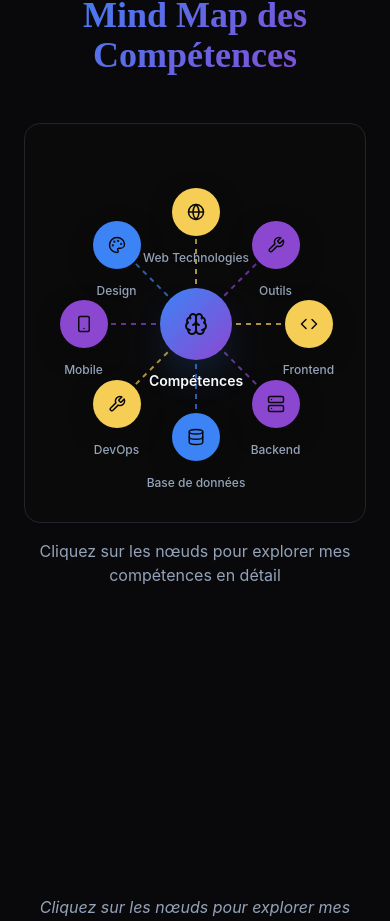
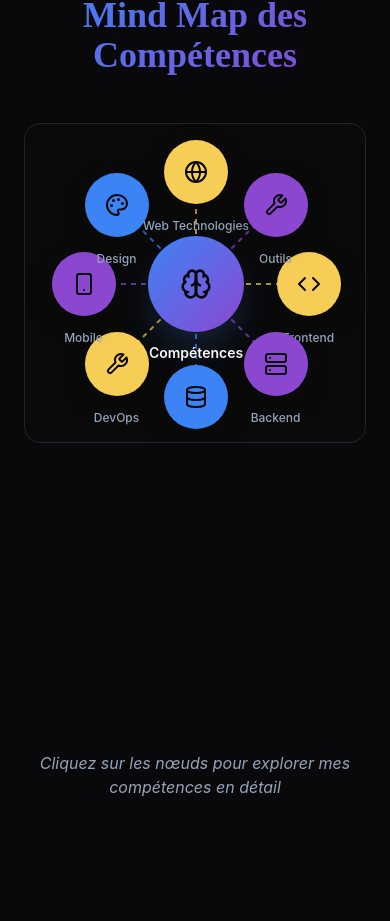
Before and after one commit to SandrinePichla/mon-portfolio, a React (Vite) app: page / in a window 390 px wide. Shown: the part 2156-3077 px from the top of the page. Built offline with nearby package versions, Linux system fonts and the light colour scheme; the HTML template or start-up script is replaced by a standard one.

Commit message:
optimisation moind map responsive

```diff
--- a/src/components/SkillsMindMap.tsx
+++ b/src/components/SkillsMindMap.tsx
@@ -5,7 +5,7 @@ const SkillsMindMap = () => {
   const [selectedNode, setSelectedNode] = useState<string | null>(null);
   const containerRef = useRef<HTMLDivElement | null>(null);
 
-  // Centre + facteur d’échelle
+  // Centre + échelle
   const [center, setCenter] = useState({ x: 0, y: 0, scale: 1 });
 
   useEffect(() => {
@@ -16,21 +16,22 @@ const SkillsMindMap = () => {
         let scale = 1;
 
         if (window.innerWidth < 1024) {
-      // Si on est en dessous du breakpoint "lg"
+          // Si on est en dessous du breakpoint desktop
           scale = rect.width / 800;
 
-      // Limites
+          // Ne descend jamais trop
+          if (scale < 0.75) scale = 0.75;
           if (scale > 1) scale = 1;
-      if (scale < 0.75) scale = 0.75;
         }
 
         setCenter({
           x: rect.width / 2,
           y: rect.height / 2,
-      scale: scale
+          scale: scale,
         });
       }
     };
+
     updateCenter();
     window.addEventListener("resize", updateCenter);
 
@@ -44,14 +45,119 @@ const SkillsMindMap = () => {
       color: "primary"
     },
     branches: [
-      { id: "frontend", title: "Frontend", icon: Code, color: "accent", position: { x: 300, y: 0 }, skills: [ { name: "React", level: 95, experience: "5+ ans" } ] },
-      { id: "backend", title: "Backend", icon: Server, color: "secondary", position: { x: 212, y: 212 }, skills: [ { name: "Node.js", level: 90, experience: "4+ ans" } ] },
-      { id: "database", title: "Base de données", icon: Database, color: "primary", position: { x: 0, y: 300 }, skills: [ { name: "SQL", level: 90, experience: "5+ ans" } ] },
-      { id: "devops", title: "DevOps", icon: Wrench, color: "accent", position: { x: -212, y: 212 }, skills: [ { name: "Docker", level: 85, experience: "3+ ans" } ] },
-      { id: "mobile", title: "Mobile", icon: Smartphone, color: "secondary", position: { x: -300, y: 0 }, skills: [ { name: "React Native", level: 85, experience: "3+ ans" } ] },
-      { id: "design", title: "Design", icon: Palette, color: "primary", position: { x: -212, y: -212 }, skills: [ { name: "Figma", level: 90, experience: "4+ ans" } ] },
-      { id: "web", title: "Web Technologies", icon: Globe, color: "accent", position: { x: 0, y: -300 }, skills: [ { name: "HTML5", level: 95, experience: "6+ ans" } ] },
-      { id: "tools", title: "Outils", icon: Wrench, color: "secondary", position: { x: 212, y: -212 }, skills: [ { name: "VSCode", level: 95, experience: "5+ ans" } ] }
+      {
+        id: "frontend",
+        title: "Frontend",
+        icon: Code,
+        color: "accent",
+        position: { x: 300, y: 0 },
+        skills: [
+          { name: "React", level: 95, experience: "5+ ans" },
+          { name: "TypeScript", level: 90, experience: "4+ ans" },
+          { name: "Next.js", level: 85, experience: "3+ ans" },
+          { name: "Vue.js", level: 80, experience: "2+ ans" },
+          { name: "Tailwind CSS", level: 95, experience: "4+ ans" },
+          { name: "SCSS", level: 90, experience: "5+ ans" },
+          { name: "Framer Motion", level: 75, experience: "2+ ans" }
+        ]
+      },
+      {
+        id: "backend",
+        title: "Backend",
+        icon: Server,
+        color: "secondary",
+        position: { x: 212, y: 212 },
+        skills: [
+          { name: "Node.js", level: 90, experience: "4+ ans" },
+          { name: "Express", level: 85, experience: "3+ ans" },
+          { name: "Python", level: 80, experience: "3+ ans" },
+          { name: "Django", level: 75, experience: "2+ ans" },
+          { name: "PostgreSQL", level: 85, experience: "4+ ans" },
+          { name: "MongoDB", level: 80, experience: "3+ ans" },
+          { name: "Redis", level: 70, experience: "2+ ans" }
+        ]
+      },
+      {
+        id: "database",
+        title: "Base de données",
+        icon: Database,
+        color: "primary",
+        position: { x: 0, y: 300 },
+        skills: [
+          { name: "SQL", level: 90, experience: "5+ ans" },
+          { name: "NoSQL", level: 85, experience: "3+ ans" },
+          { name: "Prisma", level: 80, experience: "2+ ans" },
+          { name: "Supabase", level: 85, experience: "2+ ans" }
+        ]
+      },
+      {
+        id: "devops",
+        title: "DevOps",
+        icon: Wrench,
+        color: "accent",
+        position: { x: -212, y: 212 },
+        skills: [
+          { name: "Docker", level: 85, experience: "3+ ans" },
+          { name: "AWS", level: 80, experience: "3+ ans" },
+          { name: "Git", level: 95, experience: "6+ ans" },
+          { name: "CI/CD", level: 75, experience: "2+ ans" },
+          { name: "Webpack", level: 80, experience: "4+ ans" },
+          { name: "Vite", level: 90, experience: "3+ ans" }
+        ]
+      },
+      {
+        id: "mobile",
+        title: "Mobile",
+        icon: Smartphone,
+        color: "secondary",
+        position: { x: -300, y: 0 },
+        skills: [
+          { name: "React Native", level: 85, experience: "3+ ans" },
+          { name: "Expo", level: 80, experience: "2+ ans" },
+          { name: "Flutter", level: 70, experience: "1+ an" }
+        ]
+      },
+      {
+        id: "design",
+        title: "Design",
+        icon: Palette,
+        color: "primary",
+        position: { x: -212, y: -212 },
+        skills: [
+          { name: "Figma", level: 90, experience: "4+ ans" },
+          { name: "Adobe XD", level: 85, experience: "3+ ans" },
+          { name: "Photoshop", level: 80, experience: "5+ ans" },
+          { name: "UI/UX", level: 85, experience: "4+ ans" },
+          { name: "Design System", level: 90, experience: "3+ ans" }
+        ]
+      },
+      {
+        id: "web",
+        title: "Web Technologies",
+        icon: Globe,
+        color: "accent",
+        position: { x: 0, y: -300 },
+        skills: [
+          { name: "HTML5", level: 95, experience: "6+ ans" },
+          { name: "CSS3", level: 95, experience: "6+ ans" },
+          { name: "JavaScript", level: 95, experience: "6+ ans" },
+          { name: "WebGL", level: 70, experience: "1+ an" },
+          { name: "PWA", level: 80, experience: "2+ ans" }
+        ]
+      },
+      {
+        id: "tools",
+        title: "Outils",
+        icon: Wrench,
+        color: "secondary",
+        position: { x: 212, y: -212 },
+        skills: [
+          { name: "VSCode", level: 95, experience: "5+ ans" },
+          { name: "Jest", level: 85, experience: "3+ ans" },
+          { name: "Postman", level: 90, experience: "4+ ans" },
+          { name: "Jira", level: 80, experience: "3+ ans" }
+        ]
+      }
     ]
   };
 
@@ -68,7 +174,7 @@ const SkillsMindMap = () => {
           <div>
             <div
               ref={containerRef}
-              className="relative w-full h-[400px] sm:h-[500px] lg:h-[600px] bg-muted/5 rounded-2xl border border-border overflow-hidden"
+              className="relative w-full h-[320px] sm:h-[500px] lg:h-[600px] bg-muted/5 rounded-2xl border border-border overflow-hidden"
             >
               {/* Lignes */}
               <svg className="absolute inset-0 w-full h-full pointer-events-none" style={{ zIndex: 1 }}>
@@ -93,15 +199,8 @@ const SkillsMindMap = () => {
                 className="absolute transform -translate-x-1/2 -translate-y-1/2 z-10"
                 style={{ left: center.x, top: center.y }}
               >
-                <div
-                  className="rounded-full flex items-center justify-center shadow-elegant cursor-pointer hover:scale-110 transition-all duration-300"
-                  style={{
-                    width: `${96 * center.scale}px`,
-                    height: `${96 * center.scale}px`,
-                    background: "var(--gradient-primary)"
-                  }}
-                >
-                  <skillsData.center.icon size={32 * center.scale} className="text-primary-foreground" />
+                <div className="w-24 h-24 bg-gradient-primary rounded-full flex items-center justify-center shadow-elegant cursor-pointer hover:scale-110 transition-all duration-300">
+                  <skillsData.center.icon size={32} className="text-primary-foreground" />
                 </div>
                 <div className="absolute top-full mt-2 left-1/2 transform -translate-x-1/2 whitespace-nowrap">
                   <span className="text-sm font-semibold text-foreground">{skillsData.center.title}</span>
@@ -121,12 +220,10 @@ const SkillsMindMap = () => {
                     }}
                   >
                     <div
-                      className={`rounded-full flex items-center justify-center shadow-card cursor-pointer hover:scale-110 transition-all duration-300 ${
+                      className={`w-16 h-16 rounded-full flex items-center justify-center shadow-card cursor-pointer hover:scale-110 transition-all duration-300 ${
                         selectedNode === branch.id ? "ring-4 ring-primary shadow-elegant" : ""
                       }`}
                       style={{
-                        width: `${64 * center.scale}px`,
-                        height: `${64 * center.scale}px`,
                         backgroundColor: `hsl(var(--${branch.color}))`,
                         opacity: selectedNode && selectedNode !== branch.id ? 0.5 : 1
                       }}
@@ -134,7 +231,7 @@ const SkillsMindMap = () => {
                         setSelectedNode(selectedNode === branch.id ? null : branch.id)
                       }
                     >
-                      <IconComponent size={24 * center.scale} className="text-background" />
+                      <IconComponent size={24} className="text-background" />
                     </div>
                     <div className="absolute top-full mt-2 left-1/2 transform -translate-x-1/2 whitespace-nowrap">
                       <span className="text-xs font-medium text-muted-foreground">{branch.title}</span>
@@ -143,15 +240,9 @@ const SkillsMindMap = () => {
                 );
               })}
             </div>
-
-            <div className="mt-4 text-center lg:text-left">
-              <p className="text-muted-foreground">
-                Cliquez sur les nœuds pour explorer mes compétences en détail
-              </p>
-            </div>
           </div>
 
-          {/* Colonne droite : panneau détail */}
+          {/* Colonne droite : panneau de détails */}
           <div className="flex items-center justify-center h-[600px]">
             {selectedNode ? (
               <div className="card-elegant p-6 w-full">
```
Lines whose indentation alone changed are shown as unchanged.
